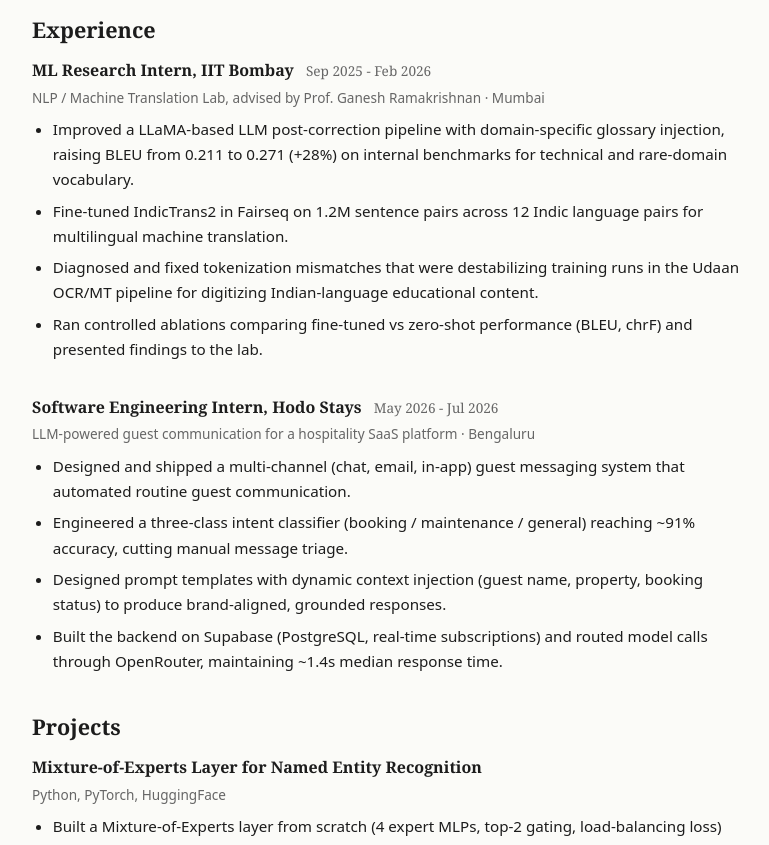
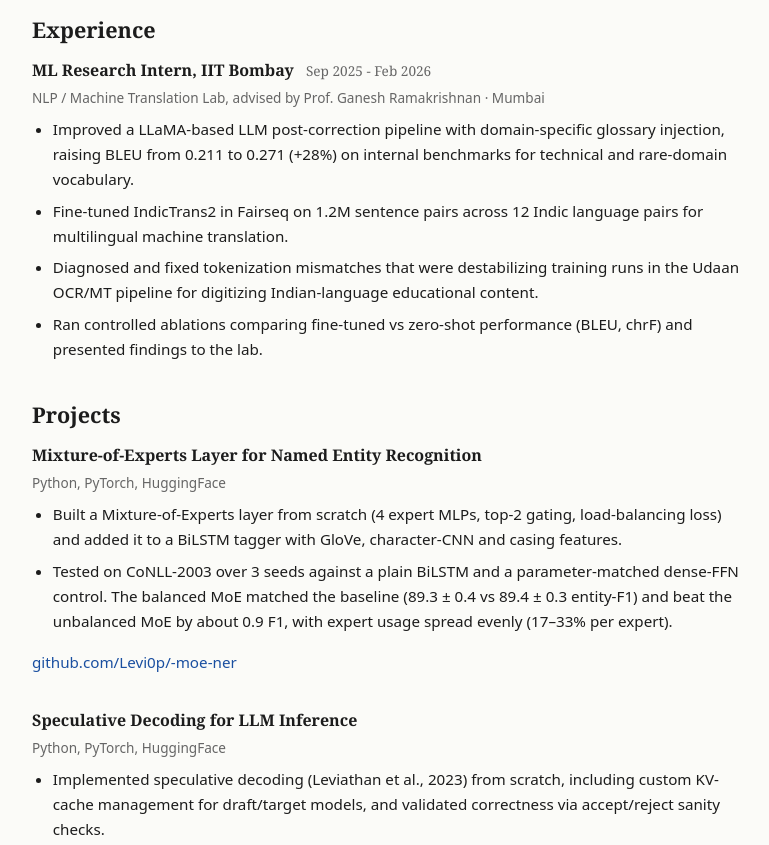
Before and after one commit to Levi0p/Levi0p.github.io, a plain HTML site: page ml.html in a window 1280 px wide. Shown: the part 208-1053 px from the top of the page, without its empty margins (248-1017 px from the left). Drawn offline with Linux system fonts and the light colour scheme.

Commit message:
Remove Hodo Stays entry from machine learning page

```diff
--- a/ml.html
+++ b/ml.html
@@ -31,16 +31,6 @@
 <li>Ran controlled ablations comparing fine-tuned vs zero-shot performance (BLEU, chrF) and presented findings to the lab.</li>
 </ul>
 </div>
-<div class="entry">
-<h3>Software Engineering Intern, Hodo Stays <span class="meta">May 2026 - Jul 2026</span></h3>
-<p class="sub">LLM-powered guest communication for a hospitality SaaS platform · Bengaluru</p>
-<ul>
-<li>Designed and shipped a multi-channel (chat, email, in-app) guest messaging system that automated routine guest communication.</li>
-<li>Engineered a three-class intent classifier (booking / maintenance / general) reaching ~91% accuracy, cutting manual message triage.</li>
-<li>Designed prompt templates with dynamic context injection (guest name, property, booking status) to produce brand-aligned, grounded responses.</li>
-<li>Built the backend on Supabase (PostgreSQL, real-time subscriptions) and routed model calls through OpenRouter, maintaining ~1.4s median response time.</li>
-</ul>
-</div>
 <h2>Projects</h2>
 <div class="entry">
 <h3>Mixture-of-Experts Layer for Named Entity Recognition</h3>
```
